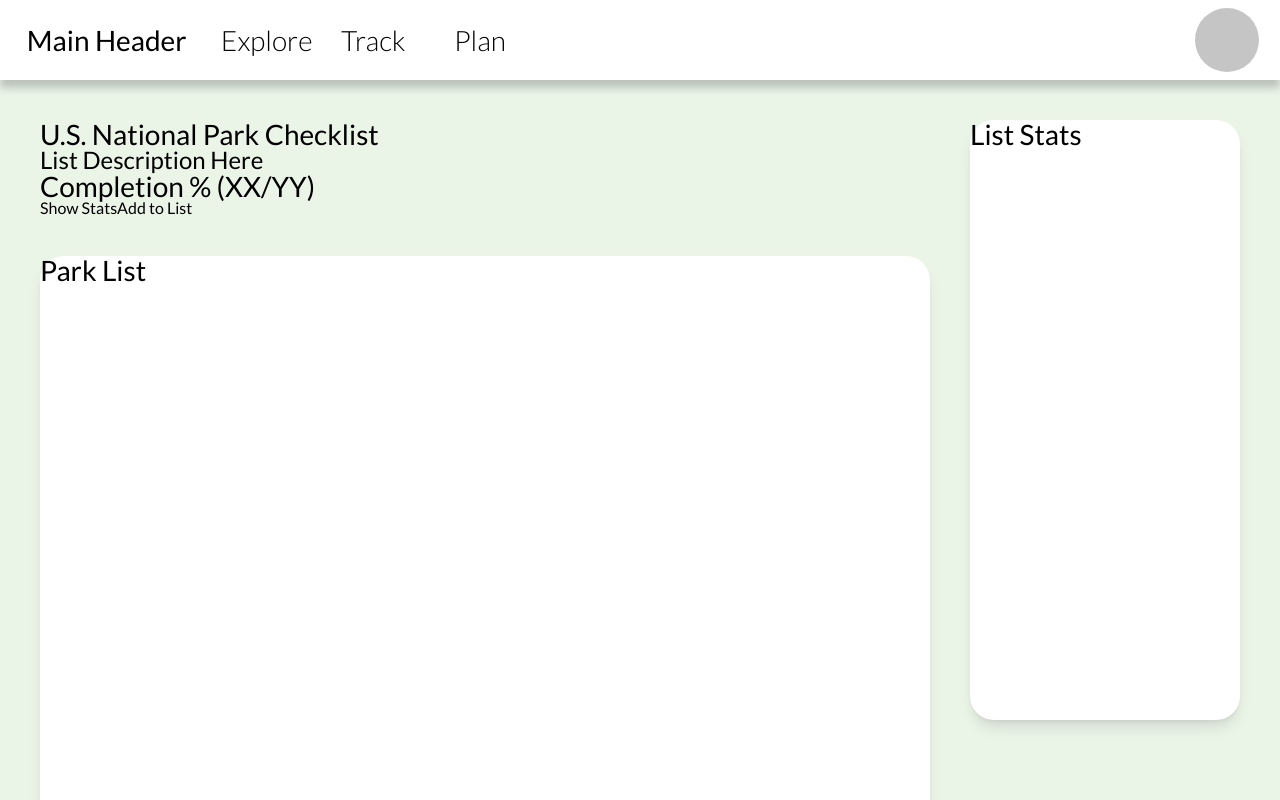
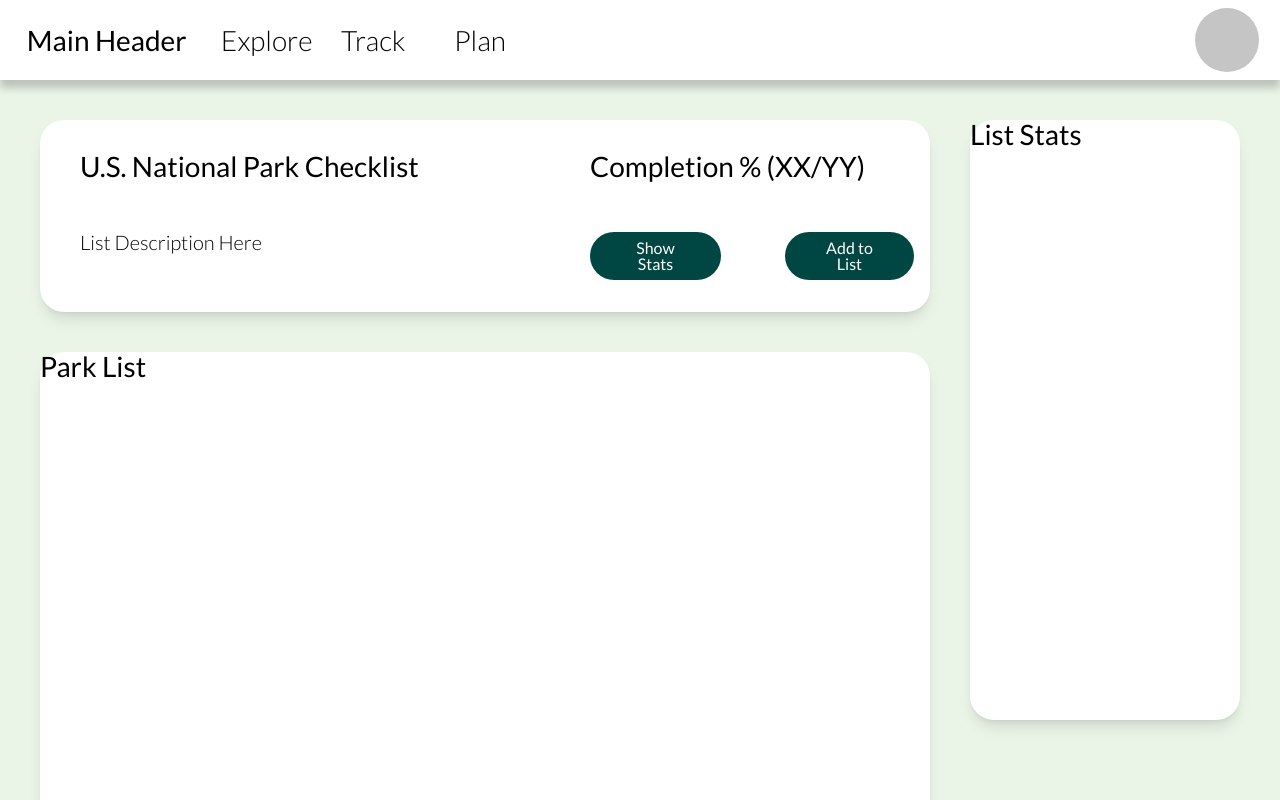
Before and after one commit to euouae682/np-checklist, a Next.js app: page /track in a window 1280 px wide. Shown: the top 800 px of the page. Built offline with nearby package versions, Linux system fonts and the light colour scheme.

Commit message:
Styled ListHeader component

```diff
--- a/src/app/(subpages)/track/ListHeader.tsx
+++ b/src/app/(subpages)/track/ListHeader.tsx
@@ -1,12 +1,12 @@
 export default function ListHeader() {
     return (
-        <div>
-            <h2>U.S. National Park Checklist</h2>
-            <h4>List Description Here</h4>
-            <h2>Completion % (XX/YY)</h2>
-            <div>
-                <button>Show Stats</button>
-                <button>Add to List</button>
+        <div className="bg-white shadow-lg rounded-3xl grid grid-cols-5 grid-rows-2 py-4">
+            <h2 className="col-span-3 p-4 pl-10">U.S. National Park Checklist</h2>
+            <h2 className="col-span-2 p-4">Completion % (XX/YY)</h2>
+            <h5 className="col-span-3 p-4 pl-10">List Description Here</h5>
+            <div className="col-span-2 flex p-4 gap-16">
+                <button className="bg-button-blue rounded-full text-white py-2 px-8">Show Stats</button>
+                <button className="bg-button-blue rounded-full text-white py-2 px-8">Add to List</button>
             </div>
         </div>
     )
```
